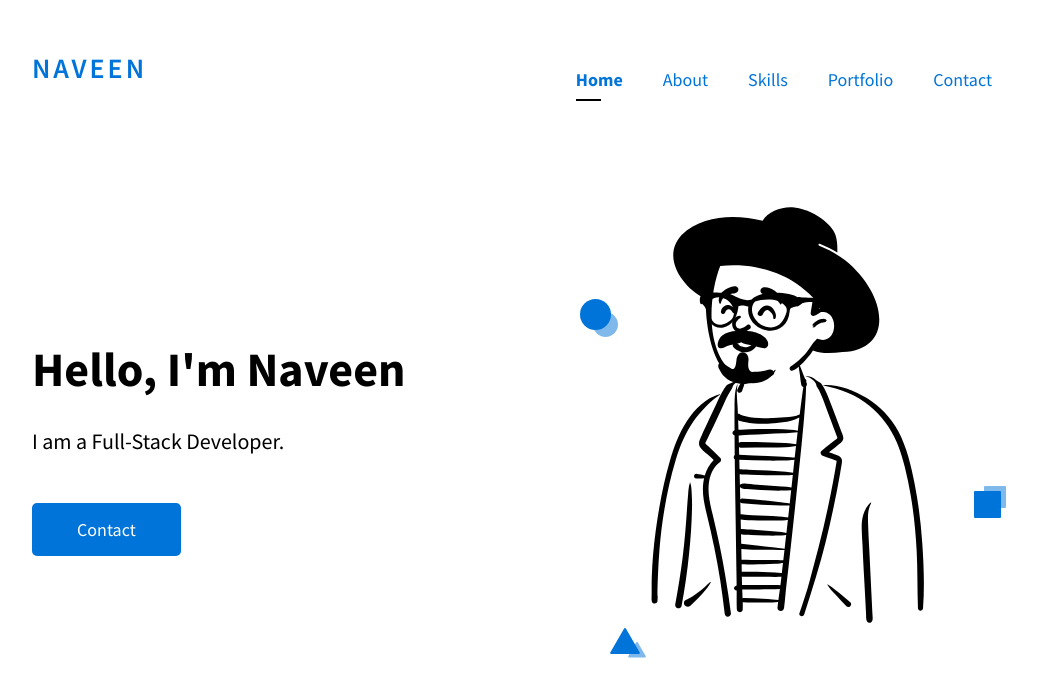
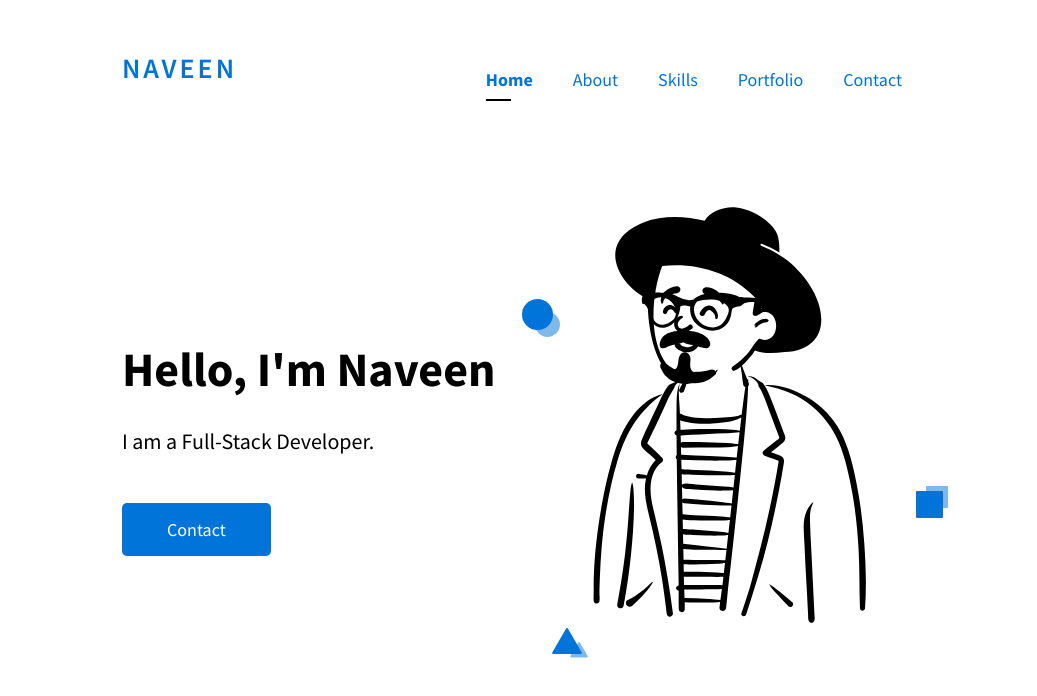
Before and after one commit to naveenankireddy/portfolio, a Next.js app: page / in a window 1280 px wide. Shown: the top 696 px of the page, without its empty margins (118-1155 px from the left). Built offline with nearby package versions, Linux system fonts and the light colour scheme.

Commit message:
changes in portfolio

```diff
--- a/package.json
+++ b/package.json
@@ -5,7 +5,9 @@
   "scripts": {
     "dev": "next dev",
     "build": "next build",
-    "start": "next start"
+    "start": "next start",
+    "export": "npm run build && next export"
+
   },
   "dependencies": {
     "@babel/plugin-transform-react-jsx": "^7.12.1",
--- a/styles/app.scss
+++ b/styles/app.scss
@@ -10,7 +10,7 @@ a[href] {
 }
 
 .container {
-  width: 980px;
+  width: 800px;
   height: fit-content;
   margin-left: auto;
   margin-right: auto;
@@ -432,6 +432,7 @@ a[href] {
   position: absolute;
   top: 50%;
   left: 50%;
+  // margin-top: 100px;
   transform: translate(-50%, -50%);
 }
 .btn {
```
